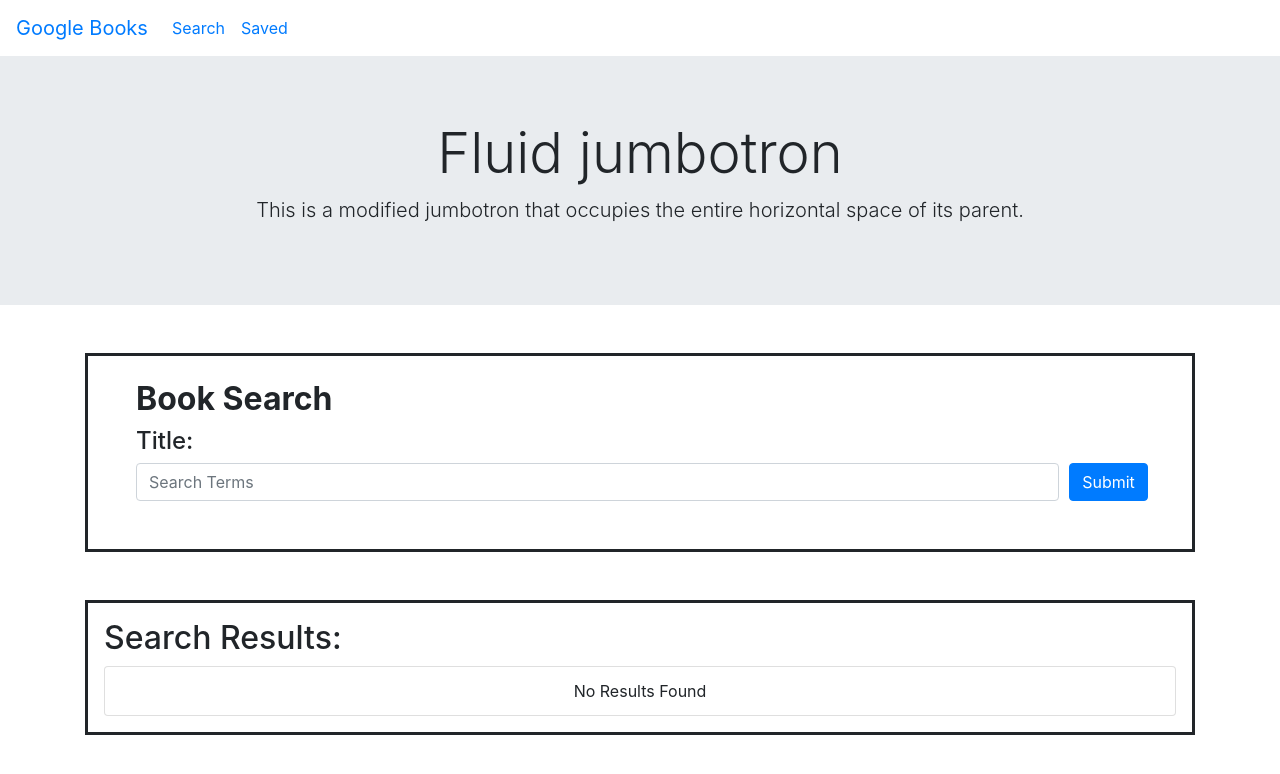
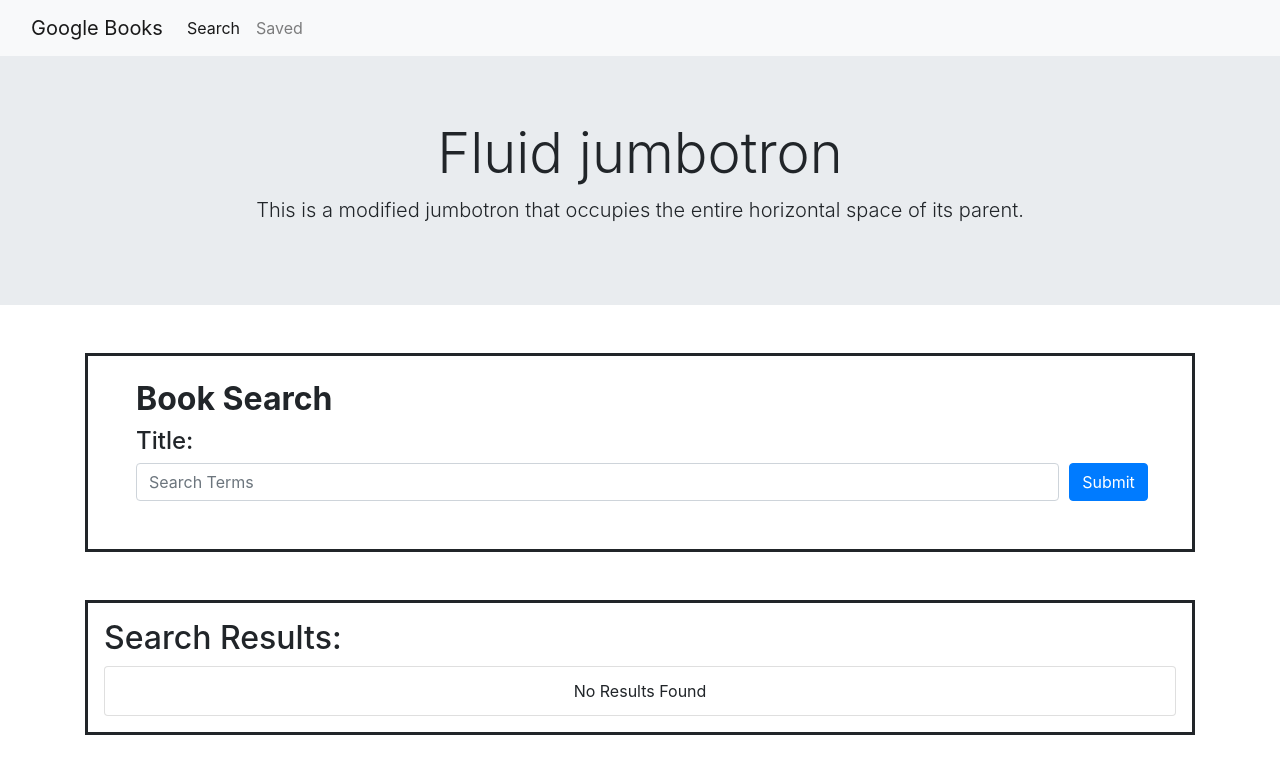
Before and after one commit to Stovencrantz/google-books-app, a React (Create React App) app in the folder client/: page / in a window 1280 px wide. Shown: the top 774 px of the page. Built offline with nearby package versions, Linux system fonts and the light colour scheme.

Commit message:
Updated the reactstrap library to include a better nav that properly collapses to hamburger on window size change

```diff
--- a/client/package.json
+++ b/client/package.json
@@ -2,7 +2,7 @@
   "name": "client",
   "version": "0.1.0",
   "private": true,
-  "proxy": "http://localhost:3000",
+  "proxy": "http://localhost:3001",
   "dependencies": {
     "@testing-library/jest-dom": "^5.11.5",
     "@testing-library/react": "^11.1.1",
--- a/client/src/App.js
+++ b/client/src/App.js
@@ -1,4 +1,4 @@
-import React, { useState, useMemo } from "react";
+import React, { useState } from "react";
 import { BrowserRouter as Router, Route, Switch } from "react-router-dom";
 import "./App.css";
 import SearchPage from "./pages/Search";
@@ -22,7 +22,7 @@ function App() {
     <Router>
       <BookContext.Provider value={{bookContext, setBookContext, isLoading, setIsLoading}}>
         <div className="App">
-          <HamburgerNav />
+          <HamburgerNav color="light" light="false" expand="lg"/>
           <Header />
           <Switch>
             <Route exact path="/" component={SearchPage} />
--- a/client/src/components/Navbar/index.jsx
+++ b/client/src/components/Navbar/index.jsx
@@ -1,4 +1,4 @@
-import React, { useState, useEffect } from 'react';
+import React, { useState } from 'react';
 import {
   Collapse,
   Navbar,
@@ -9,40 +9,23 @@ import {
   NavLink,
 } from 'reactstrap';
 
-function HamburgerNav(props) {
-  const [collapsed, setCollapsed] = useState(false);
+function HamburgerNav(args) {
+  const [isOpen, setIsOpen] = useState(false);
+  const [isActive, setIsActive] = useState(true);
 
-  const toggleNavbar = () => setCollapsed(collapsed);
-
-  // Use useEffect to detect window resize and update the collpased state
-  useEffect(() => {
-    const handleResize = () => {
-      if (window.innerWidth <= 768 ) {
-        console.log(window.innerWidth+" : " + collapsed)
-        setCollapsed(true);
-      } else {
-        setCollapsed(false);
-      }
-    }
-    window.addEventListener('resize', handleResize);
-    handleResize(); // Initial check on load
-
-    return () => window.removeEventListener('resize', handleResize);
-  }, []);
+  const toggle = () => setIsOpen(!isOpen);
 
   return (
     <div>
-      <Navbar color="faded" expand>
-        <NavbarBrand href="/" className="me-auto">
-          Google Books
-        </NavbarBrand>
-        <NavbarToggler onClick={toggleNavbar} className="me-2" />
-        <Collapse isOpen={collapsed} navbar>
-          <Nav navbar>
-            <NavItem>
+      <Navbar {...args}>
+        <NavbarBrand href="/">Google Books</NavbarBrand>
+        <NavbarToggler onClick={toggle} />
+        <Collapse isOpen={isOpen} navbar>
+          <Nav className="me-auto" navbar>
+            <NavItem active={isActive} onClick={() => setIsActive(!isActive)}>
               <NavLink href="/">Search</NavLink>
             </NavItem>
-            <NavItem>
+            <NavItem active={!isActive} onClick={() => setIsActive(!isActive)}>
               <NavLink href="/Saved">
                 Saved
               </NavLink>
--- a/client/src/components/ResultsList/index.jsx
+++ b/client/src/components/ResultsList/index.jsx
@@ -1,17 +1,17 @@
-import React, { useContext, useState, useEffect, Switch } from "react";
+import React, { useContext } from "react";
 import BookContext from "../../context/bookContext";
 import LoadSpinner from "../../components/LoadSpinner";
 import ResultsListItem from "../../components/ResultsListItem";
 
 export default function ResultsList() {
-  const { bookContext, setBookContext, isLoading, setIsLoading } = useContext(
+  const { bookContext, isLoading } = useContext(
     BookContext
   );
 
-  useEffect(() => {
+ /* useEffect(() => {
     console.log("book context: ", bookContext);
   }, []);
-
+*/
   return (
     <div className="px-3 py-3" style={{ borderStyle: "solid" }}>
       <h2 className="text-left">Search Results:</h2>
--- a/client/src/index.css
+++ b/client/src/index.css
@@ -12,6 +12,7 @@ code {
     monospace;
 }
 
+/*
 #navbar a.active {
   color: white;
 }
@@ -19,3 +20,4 @@ code {
 #navbar a.pending {
   color: eggshell;
 }
+  */
```
